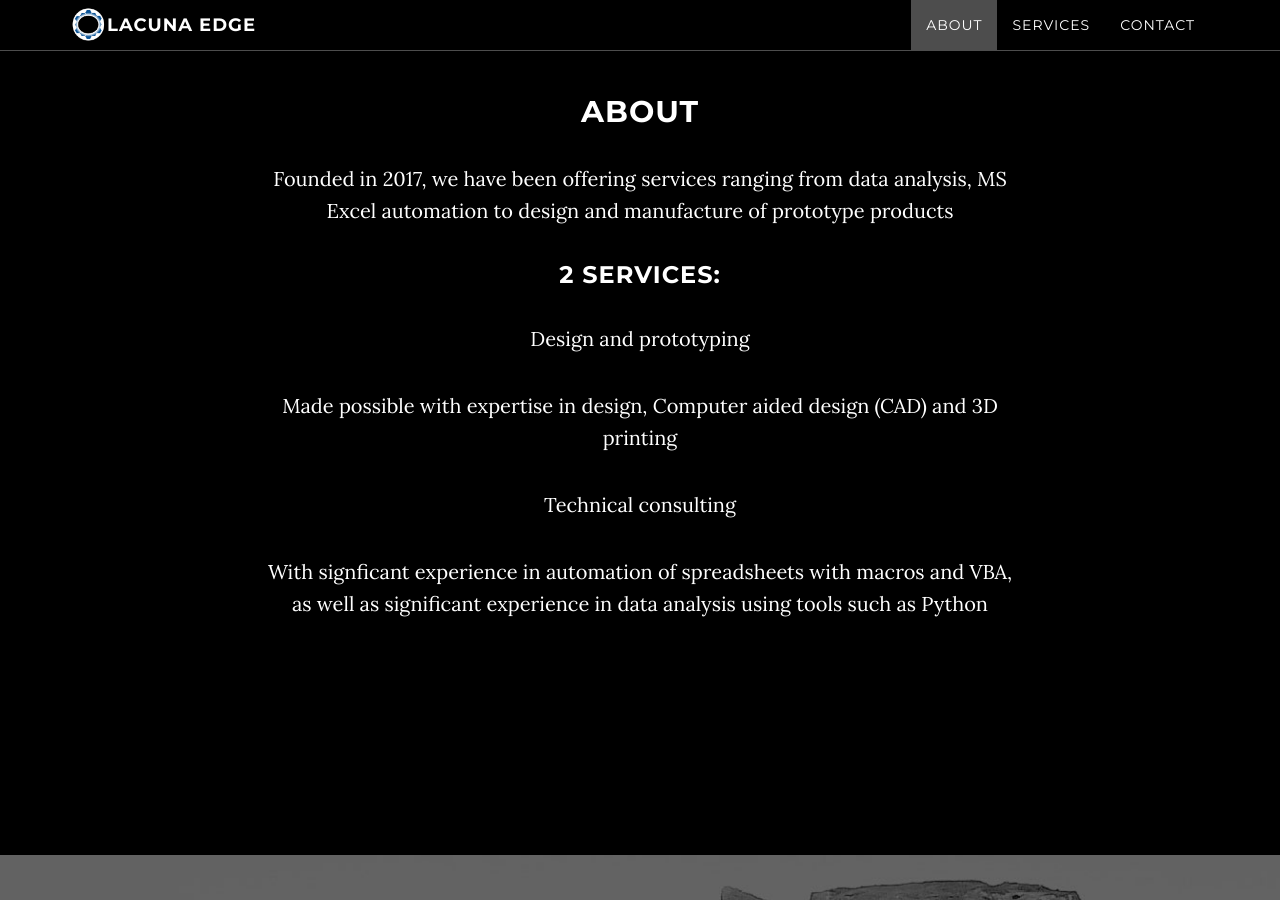
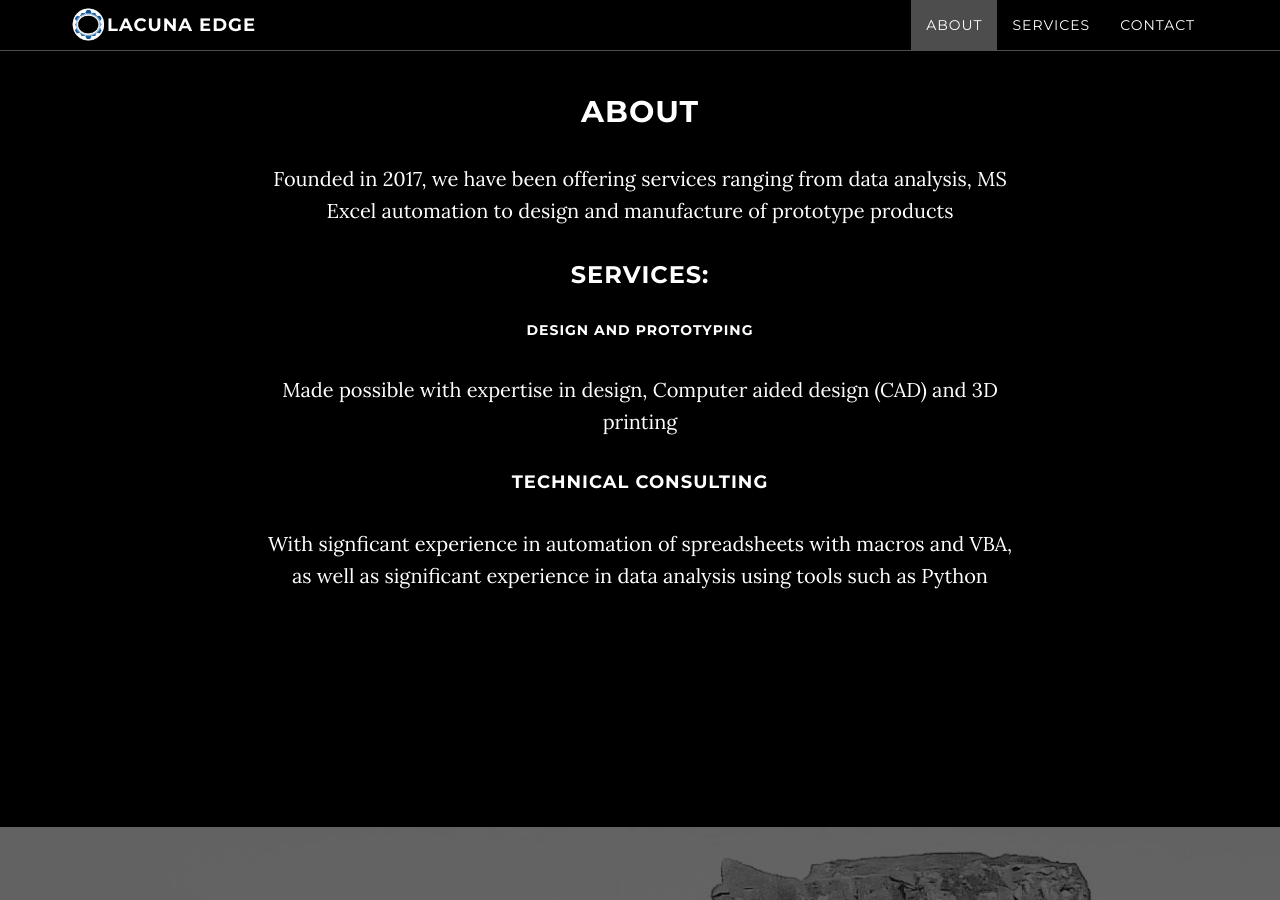
Before and after one commit to LacunaEdge/LacunaEdge.github.io, a Jekyll site: the page built from index.html, in a window 1280 px wide and 900 px high, scrolled down 1005 px. Built offline with Jekyll 4.4.1, drawn with Linux system fonts in a browser that asks for light colours.

Commit message:
Update about.html

```diff
--- a/_includes/about.html
+++ b/_includes/about.html
@@ -4,10 +4,10 @@
             <div class="col-lg-8 col-lg-offset-2">
                 <h2>About</h2>
                 <p>Founded in 2017, we have been offering services ranging from data analysis, MS Excel automation to design and manufacture of prototype products</p>
-                <h3>2 Services:</h3>
-				<p>Design and prototyping </p>
+                <h3>Services:</h3>
+				<h5>Design and prototyping </h5>
 				<p>Made possible with expertise in design, Computer aided design (CAD) and 3D printing </p>
-				<p>Technical consulting</p>
+				<h4>Technical consulting</h4>
 				<p>With signficant experience in automation of spreadsheets with macros and VBA, as well as significant experience in data analysis using tools such as Python</p>
             </div>
         </div>
```
